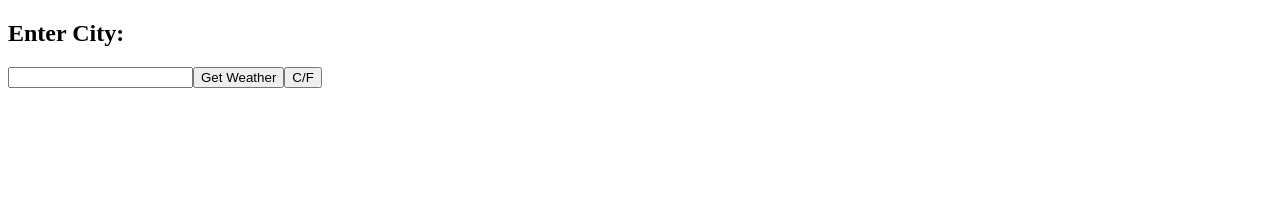
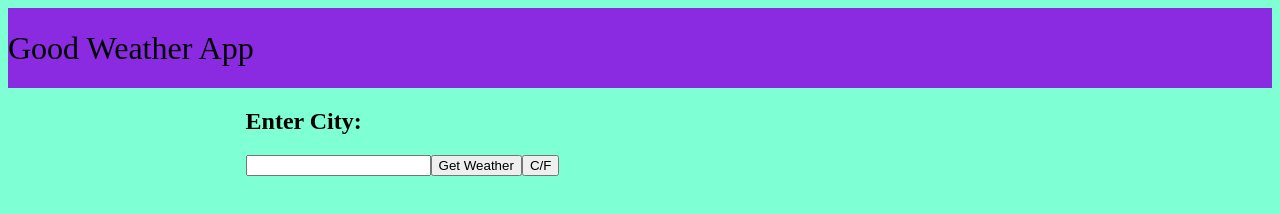
Before and after one commit to 1reemy/weatherapp, a plain HTML site: page index.html in a window 1280 px wide. Drawn offline with Linux system fonts and the light colour scheme.

Commit message:
added some style

```diff
--- a/app.js
+++ b/app.js
@@ -1,27 +1,47 @@
 const display = document.querySelector('.weather')
+const update = document.querySelector('.update')
+const entry = document.querySelector('.entry')
 const city = document.createElement('h2')
 const userInput = document.createElement('input')
 const enter = document.createElement('button')
-const temp = document.createElement('div')
 const val = document.createElement('button')
+
+const temp = document.createElement('h3')
+const spot = document.createElement('h3')
+const country = document.createElement('h3')
+const atmosphere = document.createElement('h3')
+
 city.textContent = 'Enter City:'
 enter.textContent = 'Get Weather'
 val.textContent = 'C/F'
 
-display.appendChild(city)
-display.appendChild(userInput)
-display.appendChild(enter)
-display.appendChild(val)
-display.appendChild(temp)
+entry.appendChild(city)
+entry.appendChild(userInput)
+entry.appendChild(enter)
+entry.appendChild(val)
+
+update.appendChild(spot)
+update.appendChild(country)
+update.appendChild(atmosphere)
+update.appendChild(temp)
+
+display.appendChild(entry)
+display.appendChild(update)
 
 enter.addEventListener('click', async () => {
   const response = await fetch('http://api.openweathermap.org/data/2.5/weather?q=' + userInput.value + '&APPID=223dcddf31b80c7e08b47db79fb5d67e')
   const forecast = await response.json()
   const report = forecast.main.temp
+  const area = forecast.name
+  const place = forecast.sys.country
+  const sky = forecast.weather[0].description
   console.log(report)
   const degrees = (report - 273.15).toFixed(2) + ' ' + 'C'
   const fahren = (((report - 273.15) * 9 / 5) + 32).toFixed(2) + ' ' + 'F'
   temp.textContent = degrees
+  spot.textContent = area
+  country.textContent = place
+  atmosphere.textContent = sky
   val.addEventListener('click', () => {
     if (temp.textContent === degrees) {
       temp.textContent = fahren
--- a/index.html
+++ b/index.html
@@ -2,10 +2,14 @@
 <html>
     <head>
         <title>Good Weather</title>
-        <link href ="" />
+        <link rel = "stylesheet" href ="style.css" />
         <script src = "app.js" defer></script>
     </head>
     <body>
-        <div class="weather"></div>
+        <header>Good Weather App</header>
+        <div class="weather">
+            <div class="entry"></div>
+            <div class="update"></div>
+        </div>
     </body>
 </html>
--- /dev/null
+++ b/style.css
@@ -0,0 +1,20 @@
+/*html{
+    background: url() no-repeat center fixed;
+    background-size: cover;
+}*/
+body{
+    font-size: 16px;
+    background-color: aquamarine;
+}
+.weather{
+    display:flex;
+    flex-direction: row;
+    justify-content: space-around;
+}
+header{
+    font-size: 2rem;
+    height:5rem;
+    background-color: blueviolet;
+    display: flex;
+    align-items: center;
+}
```
